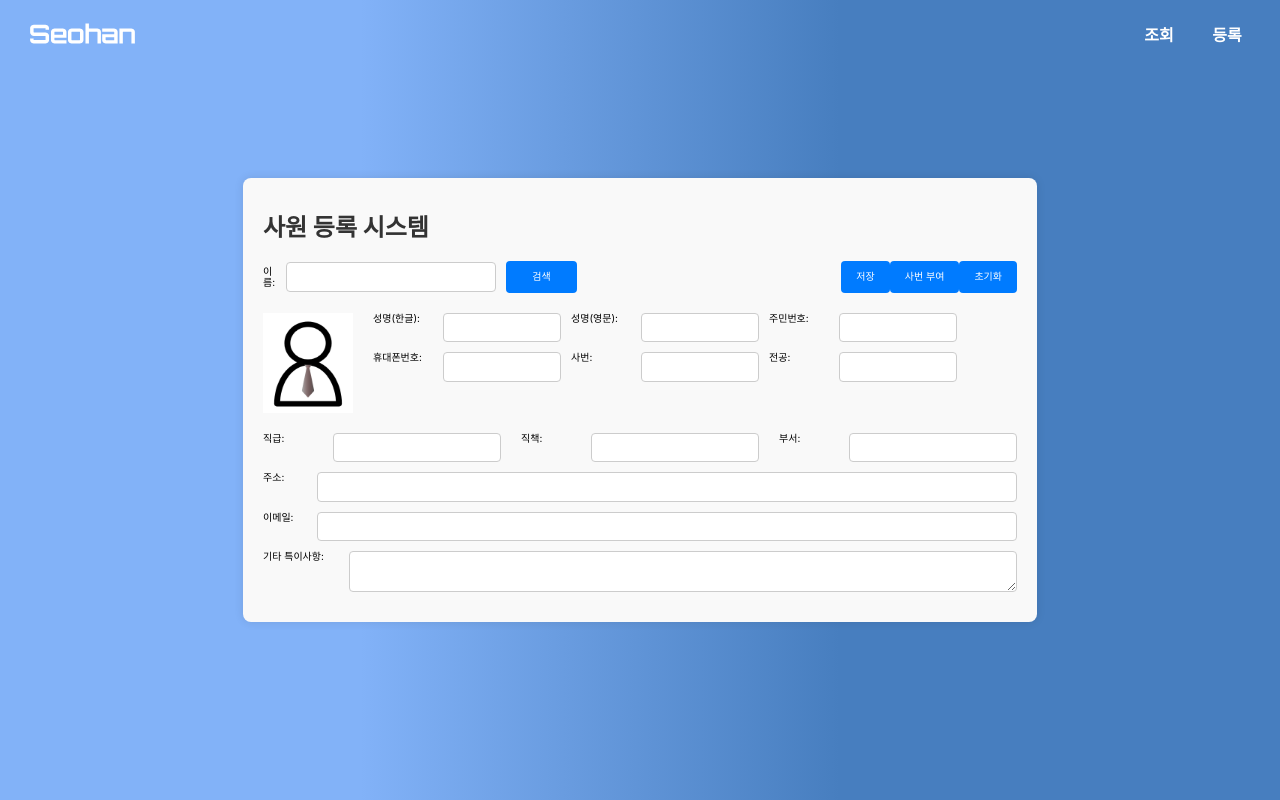
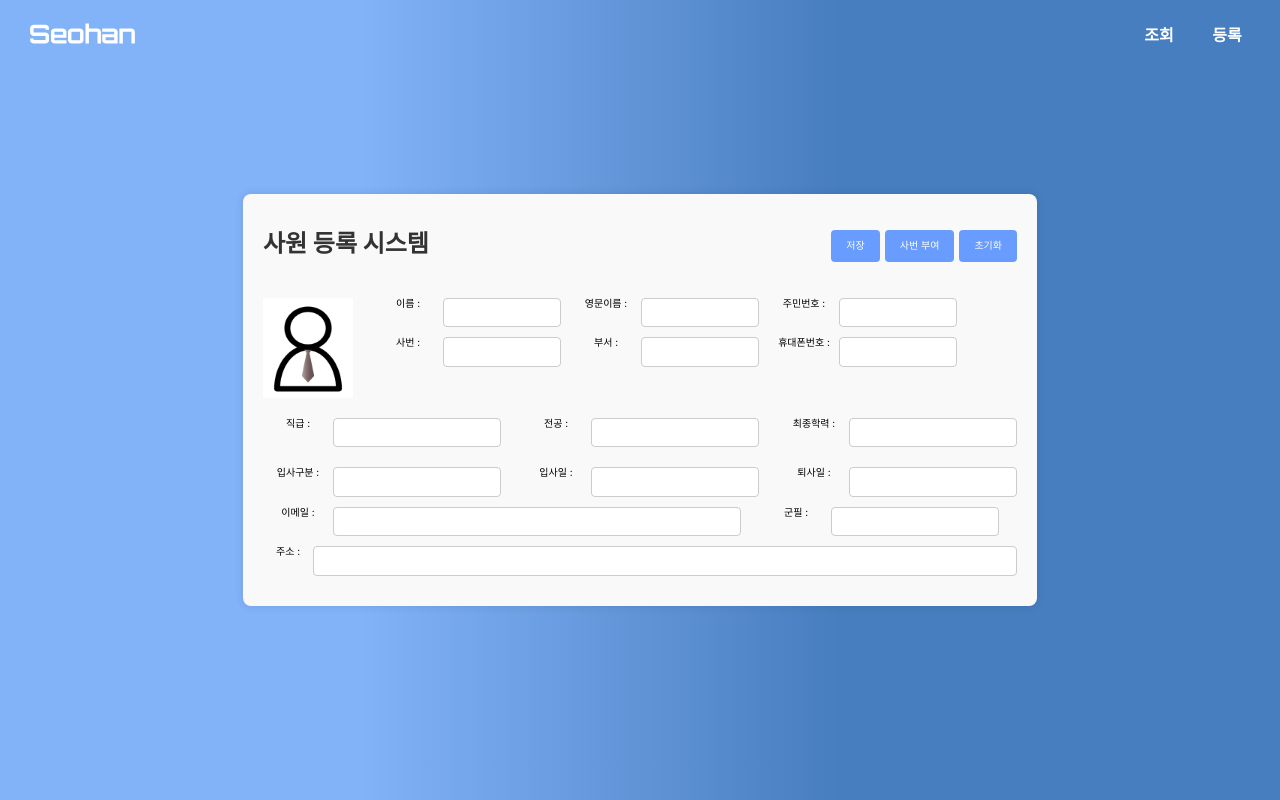
Before and after one commit to developerbugi/PMS-Project, a React (Create React App) app in the folder frontend/: page /join in a window 1280 px wide. Built offline with nearby package versions, Linux system fonts and the light colour scheme.

Commit message:
등록 css 수정

```diff
--- a/frontend/src/pages/JoinEmployeePage.js
+++ b/frontend/src/pages/JoinEmployeePage.js
@@ -48,31 +48,25 @@ const JoinEmployeePage = () => {
   return (
     <SWrap>
       <EmployeeSystemContainer>
-        <Header>
-          <h1>사원 등록 시스템</h1>
-        </Header>
+
         <main>
           <Row className="first-row">
-            <SearchSection>
-              <label htmlFor="name">이름:</label>
-              <InputField
-                type="text"
-                id="name"
-                name="name"
-                value={formData.name}
-                onChange={handleChange}
-              />
+          <Header>
+          <h1>사원 등록 시스템</h1>
+          </Header>
+            <ControlButtons >
+              <Button>저장</Button>
               <Button style = {{
-                width : '100px'
-              }}>검색</Button>
-            </SearchSection>
-
-            <ControlButtons>
-              <Button>저장</Button>
-              <Button>사번 부여</Button>
-              <Button onClick={handleReset}>초기화</Button>
+                marginLeft : '5px'
+              }}
+              >사번 부여</Button>
+              <Button onClick={handleReset}
+              style = {{
+                marginLeft : '5px'
+              }}>초기화</Button>
             </ControlButtons>
           </Row>
+
           <div className="info-section">
           <div style={{ display: 'flex', alignItems: 'flex-start' }}>
           <img src ={employeeImage}
@@ -86,8 +80,11 @@ const JoinEmployeePage = () => {
             <div>
               <Row style = {{marginLeft : '10px'}}>
                 <label htmlFor="koreanName"
-                style = {{width :'70px'}}
-                >성명(한글):</label>
+                style = {{
+                  width :'70px',
+                  textAlign: 'center'
+                }}
+                >이름 : </label>
                 <InputField
                   type="text"
                   id="koreanName"
@@ -99,9 +96,10 @@ const JoinEmployeePage = () => {
                 <label htmlFor="englishName"
                 style = {{
                   width :'70px',
-                  marginLeft : '10px'
+                  marginLeft : '10px',
+                  textAlign: 'center'
               }}
-                >성명(영문):</label>
+                >영문이름 : </label>
                 <InputField
                   type="text"
                   id="englishName"
@@ -113,9 +111,10 @@ const JoinEmployeePage = () => {
                 <label htmlFor="ssn"
                 style = {{
                   width :'70px',
-                  marginLeft : '10px'
+                  marginLeft : '10px',
+                  textAlign: 'center'
                 }}
-                >주민번호:</label>
+                >주민번호 :</label>
                 <InputField
                   type="text"
                   id="ssn"
@@ -127,8 +126,11 @@ const JoinEmployeePage = () => {
               </Row>
               <Row style = {{marginLeft : '10px'}}>
                 <label htmlFor="phoneNumber"
-                style = {{width :'70px'}}
-                >휴대폰번호:</label>
+                style = {{
+                  width :'70px',
+                  textAlign: 'center'
+                }}
+                >사번 :</label>
                 <InputField
                   type="text"
                   id="phoneNumber"
@@ -140,8 +142,10 @@ const JoinEmployeePage = () => {
                 <label htmlFor="employeeNumber"
                 style = {{
                   width :'70px',
-                  marginLeft : '10px'}}
-                >사번:</label>
+                  marginLeft : '10px',
+                  textAlign: 'center'
+                }}
+                >부서 :</label>
                 <InputField
                   type="text"
                   id="employeeNumber"
@@ -153,8 +157,10 @@ const JoinEmployeePage = () => {
                 <label htmlFor="major"
                 style = {{
                   width :'70px',
-                  marginLeft : '10px'}}
-                >전공:</label>
+                  marginLeft : '10px',
+                  textAlign: 'center'
+                }}
+                >휴대폰번호 :</label>
                 <InputField
                   type="text"
                   id="major"
@@ -169,9 +175,10 @@ const JoinEmployeePage = () => {
             <Row style = {{marginTop : '20px'}}>
               <label htmlFor="position"
               style = {{
-                width :'70px'
+                width :'70px',
+                textAlign: 'center'
                 }}
-              >직급:</label>
+              >직급 :</label>
               <InputField
                 type="text"
                 id="position"
@@ -183,9 +190,10 @@ const JoinEmployeePage = () => {
               <label htmlFor="title"
               style = {{
                 width :'70px',
-                marginLeft : '20px'
+                marginLeft : '20px',
+                textAlign: 'center'
                 }}
-                >직책:</label>
+                >전공 :</label>
               <InputField
                 type="text"
                 id="title"
@@ -197,9 +205,56 @@ const JoinEmployeePage = () => {
               <label htmlFor="department"
               style = {{
                 width :'70px',
-                marginLeft : '20px'
+                marginLeft : '20px',
+                textAlign: 'center'
                 }}
-                >부서:</label>
+                >최종학력 :</label>
+              <InputField
+                type="text"
+                id="department"
+                name="department"
+                value={formData.department}
+                onChange={handleChange}
+                style = {{maxWidth :'150px'}}
+              />
+            </Row>
+            <Row style = {{marginTop : '20px'}}>
+              <label htmlFor="position"
+              style = {{
+                width :'70px',
+                textAlign: 'center'
+                }}
+              >입사구분 :</label>
+              <InputField
+                type="text"
+                id="position"
+                name="position"
+                value={formData.position}
+                onChange={handleChange}
+                style = {{maxWidth :'150px'}}
+              />
+              <label htmlFor="title"
+              style = {{
+                width :'70px',
+                marginLeft : '20px',
+                textAlign: 'center'
+                }}
+                >입사일 :</label>
+              <InputField
+                type="text"
+                id="title"
+                name="title"
+                value={formData.title}
+                onChange={handleChange}
+                style = {{maxWidth :'150px'}}
+              />
+              <label htmlFor="department"
+              style = {{
+                width :'70px',
+                marginLeft : '20px',
+                textAlign: 'center'
+                }}
+                >퇴사일 :</label>
               <InputField
                 type="text"
                 id="department"
@@ -210,41 +265,47 @@ const JoinEmployeePage = () => {
               />
             </Row>
             <Row>
-              <label htmlFor="address"
-              style = {{
-                width :'60px'
-                }}
-                >주소:</label>
-              <InputField
-                type="text"
-                id="address"
-                name="address"
-                value={formData.address}
-                onChange={handleChange}
-              />
-            </Row>
-            <Row>
               <label htmlFor="email"
               style = {{
-                width :'60px'
-                }}>이메일:</label>
+                width :'70px',
+                textAlign: 'center'
+                }}>
+                  이메일 :</label>
               <InputField
                 type="text"
                 id="email"
                 name="email"
                 value={formData.email}
                 onChange={handleChange}
+                style = {{maxWidth :'390px'}}
+              />
+              <label htmlFor="department"
+              style = {{
+                width :'70px',
+                marginLeft : '20px',
+                textAlign: 'center'
+                }}
+                >군필 :</label>
+              <InputField
+                type="text"
+                id="department"
+                name="department"
+                value={formData.department}
+                onChange={handleChange}
+                style = {{maxWidth :'150px'}}
               />
             </Row>
             <Row>
-              <label htmlFor="notes"
+              <label htmlFor="email"
               style = {{
-                width :'100px'
-                }}>기타 특이사항:</label>
-              <TextAreaField
-                id="notes"
-                name="notes"
-                value={formData.notes}
+                width :'55px',
+                textAlign: 'center'
+                }}>주소 :</label>
+              <InputField
+                type="text"
+                id="email"
+                name="email"
+                value={formData.email}
                 onChange={handleChange}
               />
             </Row>
@@ -334,12 +395,12 @@ const Button = styled.button`
   border: none;
   border-radius: 4px;
   color: white;
-  background-color: #007bff;
+  background-color: #699CFF;
   cursor: pointer;
   transition: background-color 0.3s;
 
   &:hover {
-    background-color: #0056b3;
+    background-color: #477EBF;
   }
 `;
 
```
